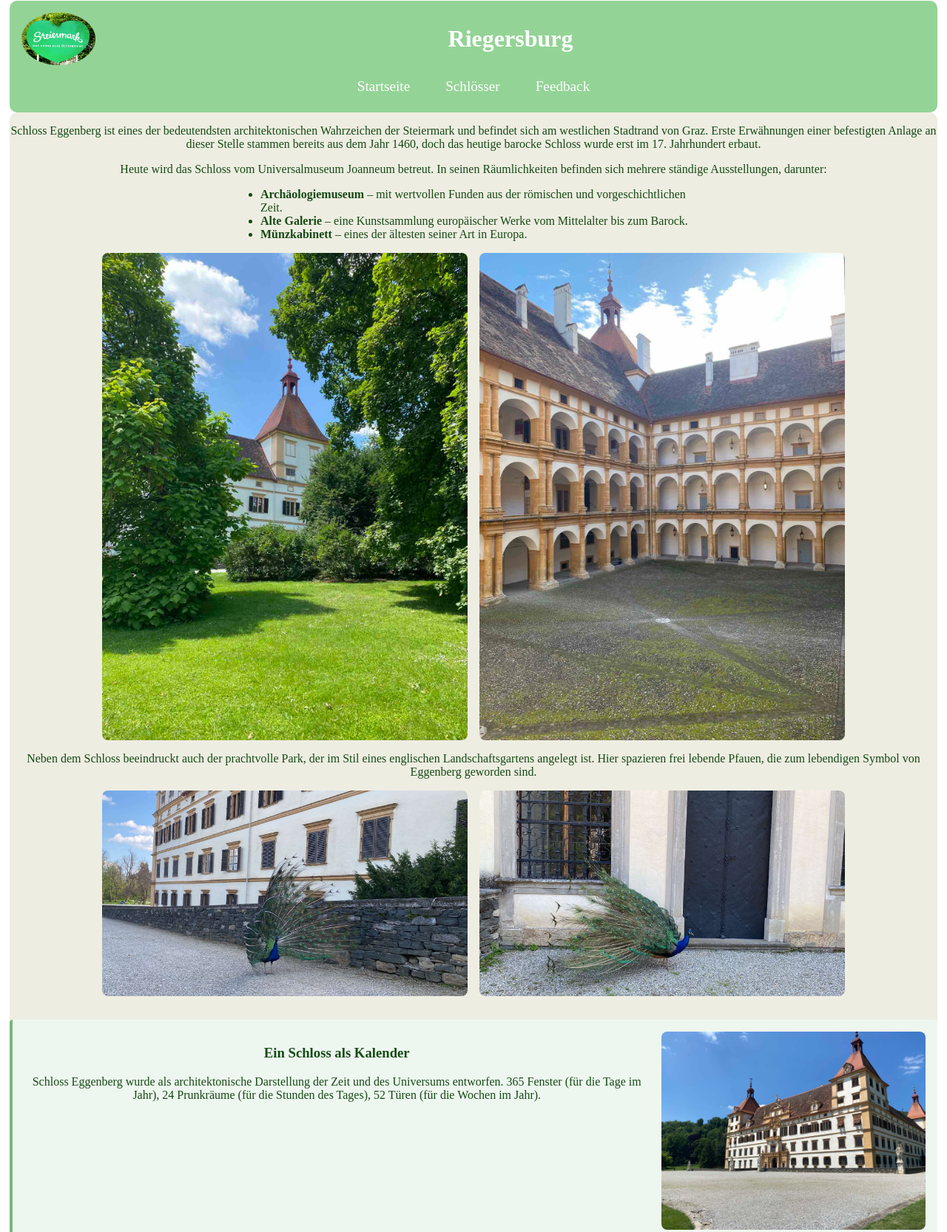
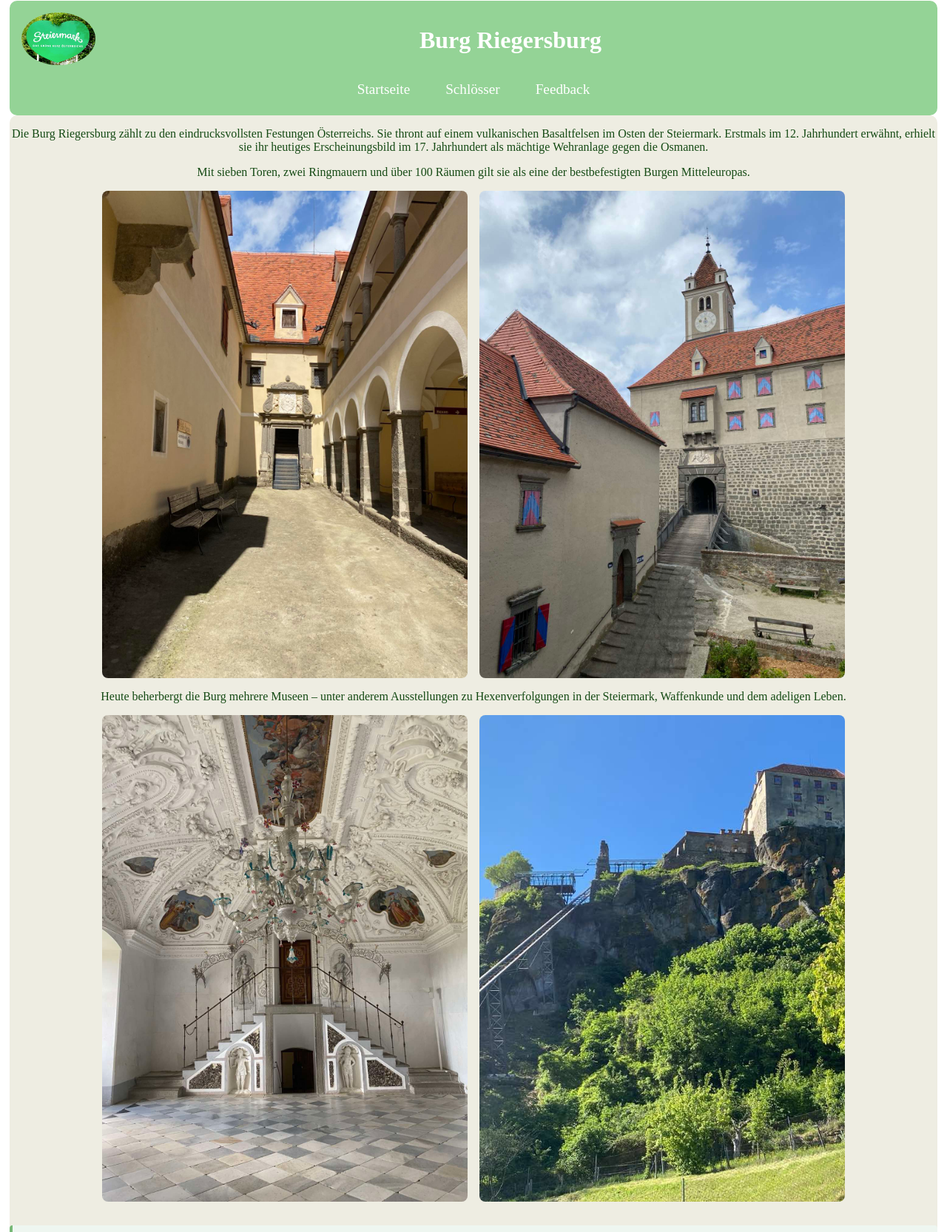
Before and after one commit to InnaBur/WebEntw_Schloss, a plain HTML site: page riegersburg.html in a window 1280 px wide. Shown: the part 12-1678 px from the top of the page at 74% size. Drawn offline with Linux system fonts and the light colour scheme.

Commit message:
Riegersburg+mailto

```diff
--- a/riegersburg.html
+++ b/riegersburg.html
@@ -10,8 +10,8 @@
 <body>
     <header>
         <div class="logo-text">
-        <img src="image/logo.png" alt="logo" class="logo">
-        <h1>Riegersburg</h1>
+            <a href="index.html"><img src="image/logo.png" alt="logo" class="logo"></a>
+        <h1>Burg Riegersburg</h1>
         </div>
         <nav>
 
@@ -35,60 +35,43 @@
         <article class="content">
             <article class="content-top">
                 <p>
-                    Schloss Eggenberg ist eines der bedeutendsten architektonischen Wahrzeichen der Steiermark und
-                    befindet sich am westlichen Stadtrand von Graz.
-                    Erste Erwähnungen einer befestigten Anlage an dieser Stelle stammen bereits aus dem Jahr 1460, doch
-                    das heutige barocke Schloss wurde erst im 17. Jahrhundert erbaut.
+                    Die Burg Riegersburg zählt zu den eindrucksvollsten Festungen Österreichs.
+                    Sie thront auf einem vulkanischen Basaltfelsen im Osten der Steiermark. Erstmals im 12. Jahrhundert erwähnt, erhielt sie ihr heutiges Erscheinungsbild im 17. Jahrhundert als mächtige Wehranlage gegen die Osmanen.
                 </p>
 
 
                 <p>
-                    Heute wird das Schloss vom Universalmuseum Joanneum betreut.
-                    In seinen Räumlichkeiten befinden sich mehrere ständige Ausstellungen, darunter:
-
-                <ul class="egg-museum">
-                    <li><strong>Archäologiemuseum</strong> – mit wertvollen Funden aus der römischen und
-                        vorgeschichtlichen Zeit.</li>
-                    <li><strong>Alte Galerie</strong> – eine Kunstsammlung europäischer Werke vom Mittelalter bis zum
-                        Barock.</li>
-                    <li><strong>Münzkabinett</strong> – eines der ältesten seiner Art in Europa.</li>
-                </ul>
-
+                    Mit sieben Toren, zwei Ringmauern und über 100 Räumen gilt sie als eine der bestbefestigten Burgen Mitteleuropas.
                 </p>
 
                 <div class="img-div">
-                    <img src="image/Eggenberg/e1.jpg" alt="Eggenberg">
-                    <img src="image/Eggenberg/e5.jpg" alt="Eggenberg">
+                    <img src="image/Riegersburg/r2.jpg" alt="Eggenberg">
+                    <img src="image/Riegersburg/r1.jpg" alt="Eggenberg">
                 </div>
 
             </article>
 
             <article class="content-middle">
                 <p>
-                    Neben dem Schloss beeindruckt auch der prachtvolle Park,
-                    der im Stil eines englischen Landschaftsgartens angelegt ist. Hier spazieren frei lebende Pfauen, die zum lebendigen Symbol von Eggenberg geworden sind.
+                    Heute beherbergt die Burg mehrere Museen – unter anderem Ausstellungen zu Hexenverfolgungen in der Steiermark, Waffenkunde und dem adeligen Leben.
                 </p>
 
                 <div class="img-div">
-                    <img src="image/Eggenberg/e6.jpg" alt="Museum">
+                    <img src="image/Riegersburg/r4.jpg" alt="Museum">
 
-                    <img src="image/Eggenberg/e7.jpg" alt="Museum">
+                    <img src="image/Riegersburg/r.jpg" alt="Museum">
                 </div>
             </article>
 
             <aside class="aside-klamm">
 
                 <div class="klamm-text">
-                    <h3>Ein Schloss als Kalender</h3>
+                    <h3>Greifvogelshow</h3>
                     <p>
-
-                        Schloss Eggenberg wurde als architektonische Darstellung der Zeit und des Universums entworfen.
-                        365 Fenster (für die Tage im Jahr),
-                        24 Prunkräume (für die Stunden des Tages),
-                        52 Türen (für die Wochen im Jahr).
+                        In den warmen Monaten können Besucher beeindruckende Flugshows mit Adlern, Falken und anderen Greifvögeln erleben – vor der imposanten Kulisse der mittelalterlichen Burg.
                     </p>
                 </div>
-                <img src="image/Eggenberg/e2.jpg" alt="Eggenberg">
+                <img src="image/Riegersburg/r3.jpg" alt="Greifvogelshow">
             </aside>
 
 
@@ -100,7 +83,7 @@
 
     <footer>
         <p>&copy;  Schlösser der Steiermark</p>
-        <p>Kontakt: <a href="inna@burlaka.me">inna@burlaka.me</a></p>
+        <p>Kontakt: <a href="mailto:inna@burlaka.me">inna@burlaka.me</a></p>
         <p>Alle Fotos: eigene Aufnahmen.</p>
     </footer>
 </body>
```
Also changed, not shown: deutschlandsberg.html (+2 -2 lines), eggenberg.html (+2 -2 lines), feedback.html (+2 -2 lines), index.html (+2 -2 lines), kapfenberg.html (+4 -4 lines), 1 other file.
